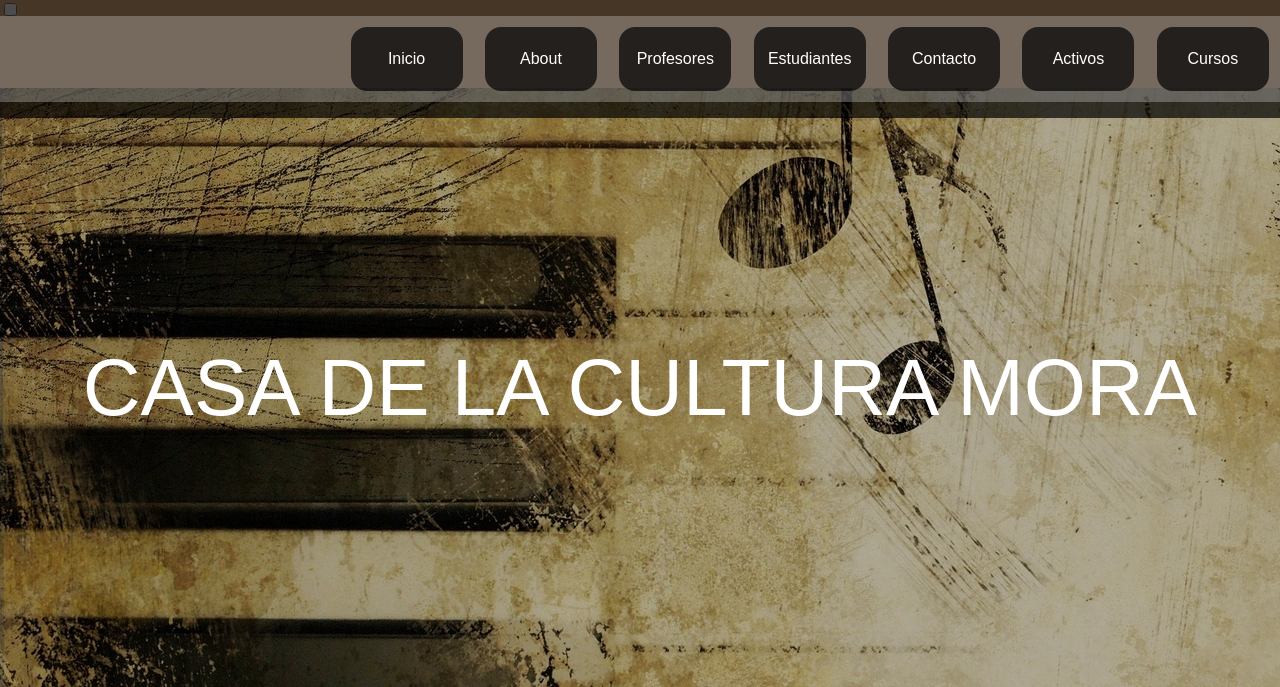
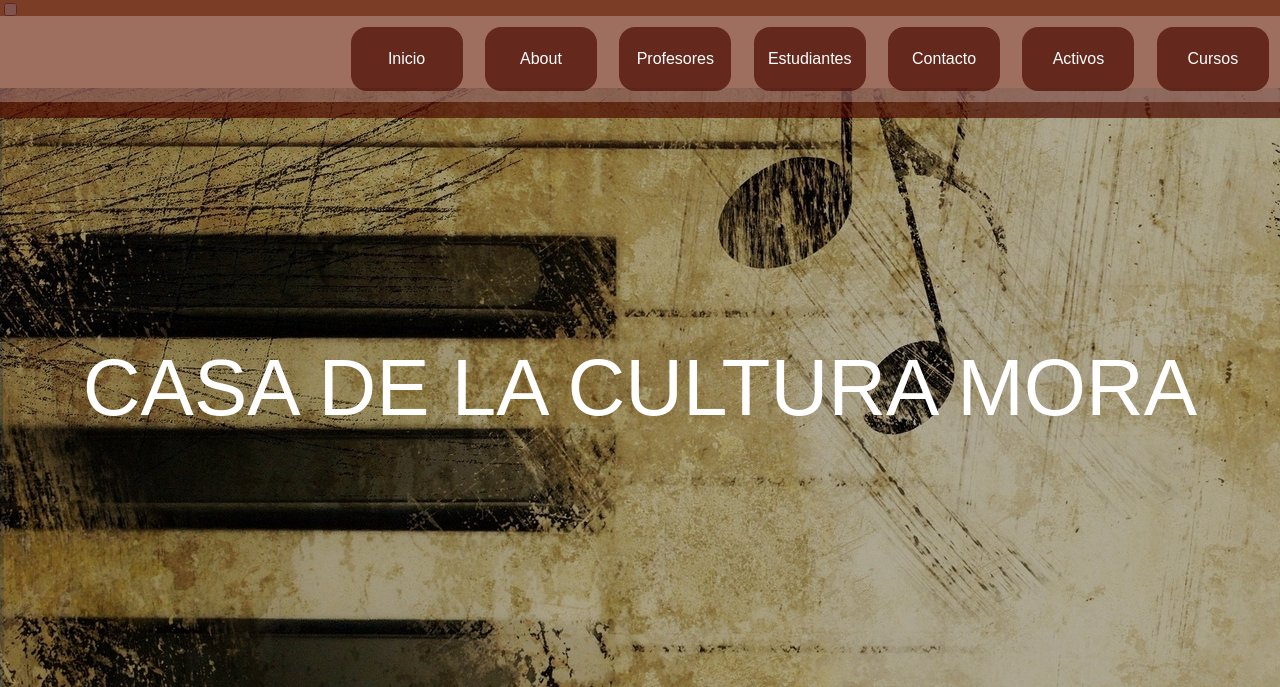
Before and after one commit to ealfarod215/ProyectoCursoWEB, a PHP site: page /ProyectoFinal.html in a window 1280 px wide. Shown: the top 687 px of the page. Run offline with PHP 8.4, Linux system fonts and the light colour scheme; some web fonts are replaced.

Commit message:
se cambia color del header por uno utilizado en el logo de la institucion

```diff
--- a/style.css
+++ b/style.css
@@ -29,7 +29,8 @@ body{
     position: fixed;
     top: 0px;
     left: 0px;
-    background: rgba(0, 0, 0,0.7);
+    /*background: rgba(0, 0, 0,0.7);*/
+    background: rgba(78, 10, 1, 0.7);
     width: 100%;
 }
 #Encabezado nav ul{
@@ -53,8 +54,8 @@ body{
     height: 2rem;
     padding: 1rem;
     margin: 0.7rem;
-    /*background: rgb(230, 114, 65);*/
-    background: rgba(0, 0, 0,0.7);
+    /*background: rgba(0, 0, 0,0.7);*/
+    background: rgba(78, 10, 1, 0.7);
     border-radius: 1rem;
 }
 
```
